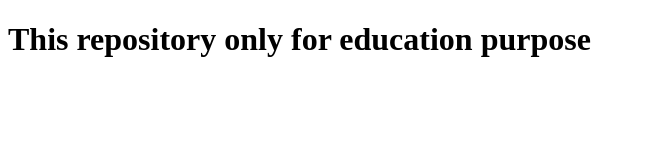
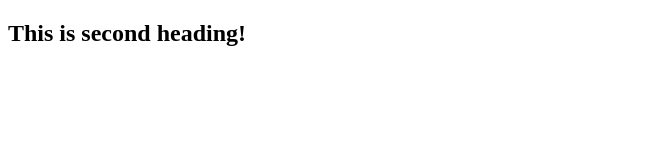
Before and after one commit to shohely1710/github-basics-tutorial, a plain HTML site: page index.html in a window 1280 px wide. Shown: the whole page, without its empty margins (0-646 px from the left). Drawn offline with Linux system fonts and the light colour scheme.

Commit message:
add second heading and comment first heading
add second heading and comment first heading

```diff
--- a/index.html
+++ b/index.html
@@ -7,7 +7,8 @@
     <title>This repository only for education purpose</title>
 </head>
 <body>
-    <h1>This repository only for education purpose</h1>
+    <!-- <h1>This repository only for education purpose</h1> -->
+    <h2>This is second heading!</h2>
 
 </body>
 </html>
```
